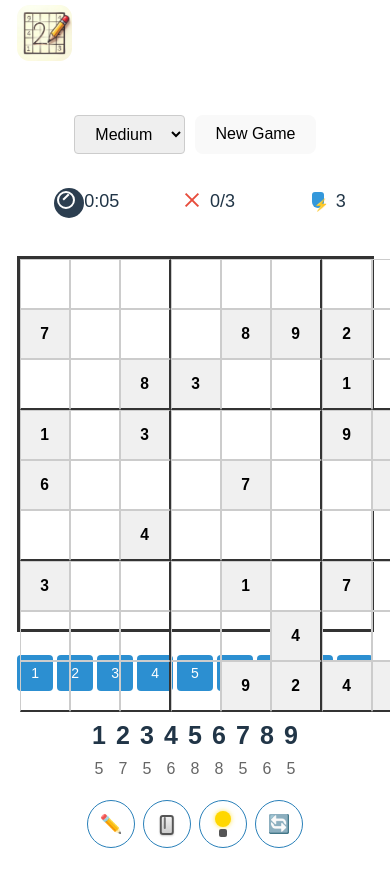
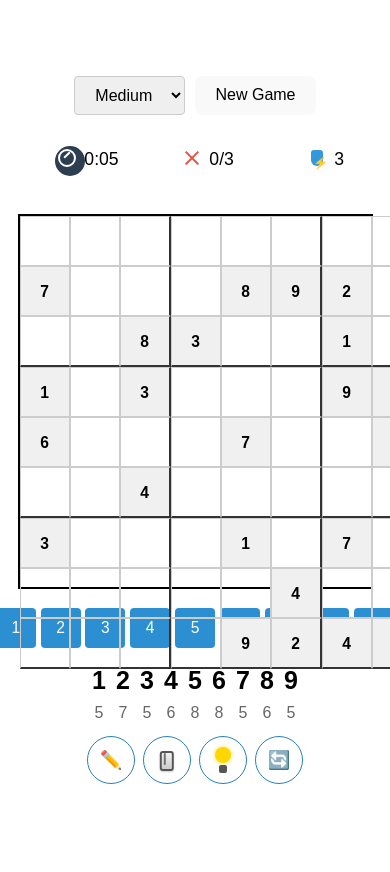
Before and after one commit to kiranofans/sudoku_game, a React (Vite) app: page / in a window 390 px wide. Shown: the top 872 px of the page. After the commit the page ends 844 px from the top, so only its background shows below. Built offline with nearby package versions, Linux system fonts and the light colour scheme.

Commit message:
modified board and cell border, number pad in web mobile; removed logo and title in H5 version; changed game info font sizeand New game font size

```diff
--- a/index.html
+++ b/index.html
@@ -1,14 +1,22 @@
 <!DOCTYPE html>
 <html lang="en">
+
 <head>
   <meta charset="UTF-8" />
 
   <title>Sudoku Game</title>
   <meta name="viewport" content="width=device-width, initial-scale=1, maximum-scale=1, user-scalable=no">
+  <link rel="icon" type="image/png" sizes="32x32" href="logo_sudoku1.png">
+  <link rel="icon" type="image/png" sizes="16x16" href="path/to/logo-16.png">
+
+  <!-- Optional: for Apple devices -->
+  <link rel="apple-touch-icon" href="path/to/logo.png">
 
 </head>
+
 <body>
   <div id="root"></div>
   <script type="module" src="/src/main.tsx"></script>
 </body>
+
 </html>
--- a/src/App.css
+++ b/src/App.css
@@ -2,8 +2,10 @@
 .sudoku-app {
   display: flex;
   flex-direction: column;
-  align-items: center;     /* horizontally center children */
-  justify-content: center; /* vertically center children */
+  align-items: center;
+  /* horizontally center children */
+  justify-content: center;
+  /* vertically center children */
   text-align: center;
   font-family: Arial, sans-serif;
   padding: 0 1rem;
@@ -11,11 +13,11 @@
   box-sizing: border-box;
 }
 
-.game-title{
+.game-title {
   text-align: left;
-  font-size: clamp(14px, 2vw, 16px)m;
-  margin:0;
-  line-height: 1.1;
+  font-size: clamp(1.2rem, 2vw, 2rem)m;
+  margin: 0;
+  line-height: 1;
   white-space: nowrap;
 }
 
@@ -24,11 +26,13 @@
   flex-direction: column;
   align-items: center;
   justify-content: center;
+  font-size: medium;
   width: 100%;
   min-height: 100vh;
-  gap: 1rem;
-  padding: 8px;;
-  margin-bottom: 1rem;
+  gap: 0.1rem;
+  padding: 6px;
+  margin-bottom: 0;
+  color: black;
   box-sizing: border-box;
 }
 
@@ -41,9 +45,9 @@
   height: 6rem;
   margin-bottom: 6%;
   margin-top: 0.5%;
-  overflow:hidden;
+  overflow: hidden;
   margin-left: 0;
-  padding:0;
+  padding: 0;
   box-sizing: border-box;
 }
 
@@ -53,22 +57,24 @@
   max-height: 3.5rem;
   height: auto;
   border-radius: 35%;
-  cursor:pointer;
+  cursor: pointer;
   flex-shrink: 0;
-  transition:transform 0.2s ease, filter 0.2s ease;
-}
-.logo:hover{
-  transform: scale(1);
-  filter:brightness(1);
+  transition: transform 0.2s ease, filter 0.2s ease;
 }
 
-html, body {
+.logo:hover {
+  transform: scale(1);
+  filter: brightness(1);
+}
+
+html,
+body {
   height: 100%;
   margin: 0;
   display: flex;
   justify-content: center;
   align-items: center;
-  padding:0;
+  padding: 0;
   font-family: Arial, sans-serif;
   -webkit-tap-highlight-color: transparent;
 }
@@ -91,18 +97,25 @@ html, body {
 
 .sudoku-board {
   display: grid;
-  grid-template-columns: repeat(9, 1fr); /* 9 columns */
-  grid-template-rows: repeat(9, 1fr);    /* 9 rows */
-  aspect-ratio: 1 / 1;   /* keep square */
-  width: 100%;           /* fill container */
-  max-width: 95vw;       /* cap to screen width */
+  grid-template-columns: repeat(9, 1fr);
+  /* 9 columns */
+  grid-template-rows: repeat(9, 1fr);
+  /* 9 rows */
+  aspect-ratio: 1 / 1;
+  /* keep square */
+  width: 100%;
+  /* fill container */
+  max-width: 95vw;
+  /* cap to screen width */
   margin: 12px auto;
-  border: 3px solid #333;
+  border: 2px solid #000000;
+
   background: white;
 }
 
 .board-row {
-  display: contents; /* let cells align into the grid correctly */
+  display: contents;
+  /* let cells align into the grid correctly */
 }
 
 .cell {
@@ -112,11 +125,12 @@ html, body {
   display: flex;
   justify-content: center;
   align-items: center;
-    font-size: clamp(14px,3.5vw,20px);
+  font-size: clamp(14px, 3.5vw, 20px);
   font-weight: bold;
   cursor: pointer;
   position: relative;
 }
+
 
 /* 十字高亮效果 */
 .cell.cross-highlight {
@@ -155,28 +169,34 @@ html, body {
 }
 
 .cell.correct {
-    color: #7d7979; /* Dark grey-blue */
+  color: #7d7979;
+  /* Dark grey-blue */
 }
 
 .cell.wrong {
-    color: #e74c3c; /* Red */
+  color: #e74c3c;
+  /* Red */
 }
 
 /* 高亮样式 */
 .highlighted-same {
-  background-color: #fff9c4 !important; /* 相同数字浅黄色 */
+  background-color: #fff9c4 !important;
+  /* 相同数字浅黄色 */
 }
 
 .highlighted-row-col {
-  background-color: rgba(200, 230, 255, 0.3) !important; /* 行/列浅蓝色 */
+  background-color: rgba(200, 230, 255, 0.3) !important;
+  /* 行/列浅蓝色 */
 }
 
 .highlighted-box {
-  background-color: rgba(255, 230, 200, 0.3) !important; /* 宫格浅橙色 */
+  background-color: rgba(255, 230, 200, 0.3) !important;
+  /* 宫格浅橙色 */
 }
 
 .highlighted-conflict {
-  background-color: #ffcdd2 !important; /* 冲突红色 */
+  background-color: #ffcdd2 !important;
+  /* 冲突红色 */
 }
 
 .bottom-border {
@@ -230,7 +250,8 @@ html, body {
 .number-pad button {
   width: 65px;
   height: 65px;
-    font-size: clamp(14px, 4vw, 16px)m;;
+  font-size: clamp(14px, 4vw, 16px)m;
+  ;
   border: none;
   background-color: #3498db;
   color: white;
@@ -246,7 +267,8 @@ html, body {
 }
 
 .count-display {
-    font-size: clamp(10px, 2vw, 16px)m;;
+  font-size: clamp(10px, 2vw, 16px)m;
+  ;
   color: #666;
 }
 
@@ -310,7 +332,8 @@ html, body {
   cursor: pointer;
   transition: all 0.2s ease;
 }
-  .number-pad button:hover{
+
+.number-pad button:hover {
   background-color: #2980b9;
   transform: scale(1.05);
   box-shadow: 0 2px 5px rgba(0, 0, 0, 0.2);
@@ -332,8 +355,10 @@ html, body {
 
 /* Hover effect of the numbers used */
 .number-pad button.completed:hover {
-    background-color: #95a5a6; /* 保持灰色 */
-    transform: none;          /* 禁用缩放 */
+  background-color: #95a5a6;
+  /* 保持灰色 */
+  transform: none;
+  /* 禁用缩放 */
 }
 
 
@@ -362,7 +387,7 @@ html, body {
 
 .count-item .number {
   font-weight: bold;
-    font-size:25px;
+  font-size: 25px;
 }
 
 .count-item .number.completed {
@@ -405,8 +430,10 @@ html, body {
 
 .action-buttons button.active {
   background-color: #2980b9;
-    transform: scale(0.95);   /* slight shrink for "pressed" feel */
-  box-shadow: inset 0 2px 4px rgba(0,0,0,0.2); /* pressed shadow */
+  transform: scale(0.95);
+  /* slight shrink for "pressed" feel */
+  box-shadow: inset 0 2px 4px rgba(0, 0, 0, 0.2);
+  /* pressed shadow */
 }
 
 .action-buttons button:disabled {
@@ -425,7 +452,7 @@ html, body {
   position: absolute;
   width: 24px;
   height: 24px;
-  top:35%;
+  top: 35%;
   left: -15%;
   transform: translate(-50%, -50%);
 }
@@ -442,7 +469,7 @@ html, body {
   top: 4px;
   left: 7px;
   transform: rotate(0deg);
-  box-shadow: 0 1px 2px rgba(0,0,0,0.2);
+  box-shadow: 0 1px 2px rgba(0, 0, 0, 0.2);
 }
 
 /* Erasing stroke (vertical) */
@@ -459,7 +486,7 @@ html, body {
   opacity: 0.8;
 }
 
-.btn-hint{
+.btn-hint {
   position: absolute;
   top: 30%;
   left: -70%;
@@ -485,7 +512,8 @@ html, body {
   transform: translateX(-50%);
   width: 16px;
   height: 16px;
-  background: #ffd700; /* Golden color */
+  background: #ffd700;
+  /* Golden color */
   border-radius: 50%;
   box-shadow: 0 0 5px rgba(255, 215, 0, 0.7);
 }
@@ -494,7 +522,7 @@ html, body {
 .btn-hint::after {
   content: "";
   position: absolute;
-  top:20px;
+  top: 20px;
   bottom: 0;
   left: 50%;
   transform: translateX(-50%);
@@ -510,23 +538,25 @@ html, body {
   font-size: 18px;
 }
 
-.btn-eraser,.btn-hint,
-.btn-pencil,.btn-reset{
+.btn-eraser,
+.btn-hint,
+.btn-pencil,
+.btn-reset {
   position: relative;
-  width:24px;
+  width: 24px;
   height: 24px;
-  display:flex;
+  display: flex;
   align-items: center;
   justify-content: center;
 }
 
-  /* Game info */
+/* Game info -- the timer, mistake and hint attempts */
 .game-info {
   display: flex;
   justify-content: space-around;
   width: 100%;
-    margin: 10px 0;
-    font-size: 18px;
+  margin: 0.5rem 0;
+  font-size: 1.1rem;
 }
 
 /* 图标通用样式 */
@@ -674,7 +704,7 @@ html, body {
 
 /* 响应式调整 */
 @media (max-width: 480px) {
-  .game-info > div {
+  .game-info>div {
     padding: 6px 10px;
   }
 
@@ -724,7 +754,7 @@ html, body {
   font-size: 28px;
   font-weight: bold;
   margin-bottom: 16px;
-    inset:50%;
+  inset: 50%;
   translate: -50px -50% -50%;
   color: #2c3e50;
 }
@@ -744,7 +774,8 @@ html, body {
 }
 
 /* Input elements */
-  select, button {
+select,
+button {
   padding: 8px 16px;
   font-size: 16px;
   border-radius: 4px;
@@ -753,14 +784,25 @@ html, body {
 
 /* Mobile responsive adjustments for number pad */
 @media (max-width: 768px) {
+
   /* Stack board and control panel vertically */
   .game-container {
     flex-direction: column;
     align-items: center;
     gap: 0.1rem;
+    width: 100%;
   }
-  .game-title{
-    visibility:none;
+
+  .wrapper {
+    width: 100%;
+  }
+
+  .game-title {
+    display: none;
+  }
+
+  .logo-title-container {
+    display: none;
   }
 
   .control-panel {
@@ -768,6 +810,9 @@ html, body {
     margin-left: 0;
     align-items: center;
     margin-top: 0.1rem;
+    display: flex;
+    flex-direction: column;
+    gap: 0.1rem;
   }
 
   /* Sudoku board fills width */
@@ -779,22 +824,25 @@ html, body {
   /* Number pad: 1 row layout */
   .number-pad {
     display: grid;
-    grid-template-columns: repeat(9, 1fr);  /* 9 buttons in one row */
-    gap: 2.5px;
-    margin-top: 0.5rem;
-    margin-bottom: 0.5rem;
+    grid-template-columns: repeat(9, 1fr);
+    /* 9 buttons in one row */
+    gap: 0.3rem;
+    margin: 0.25rem 0;
     width: 100%;
     justify-items: center;
   }
 
   .number-pad button {
-    width: 36px;         /* smaller size for mobile */
-    height: 36px;        /* keep square shape */
-    font-size: 14px;     /* slightly smaller font */
+    width: 2.5rem;
+    height: 2.5rem;
+    aspect-ratio: 1 / 1;
+    /* smaller size for mobile */
+    font-size: clamp(14px, 4vw, 18px);
+    /* slightly smaller font */
     padding: 0;
   }
 
-  .action-buttons{
+  .action-buttons {
     display: flex;
     grid-template-columns: repeat(2, 1fr);
     gap: 8px;
```
Also changed, not shown: 4 other files (tests, documents, lock files or other folders). Lines whose indentation alone changed are shown as unchanged.
